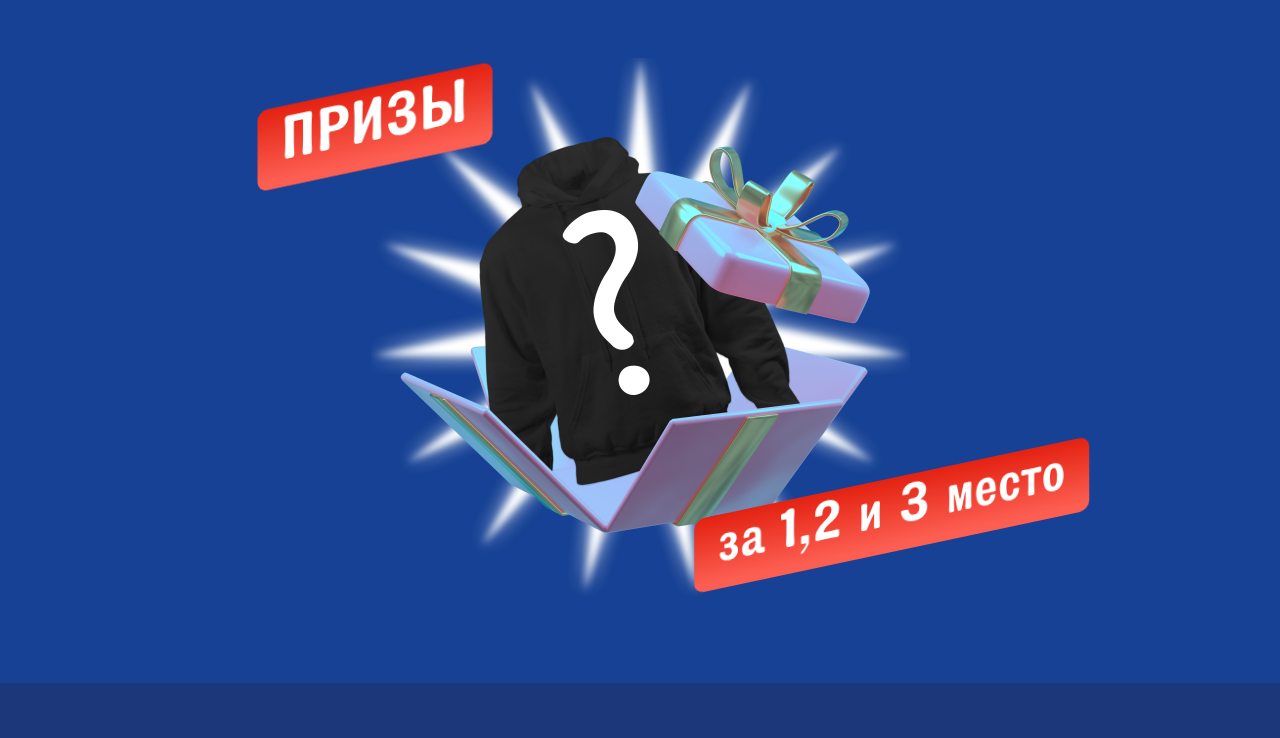
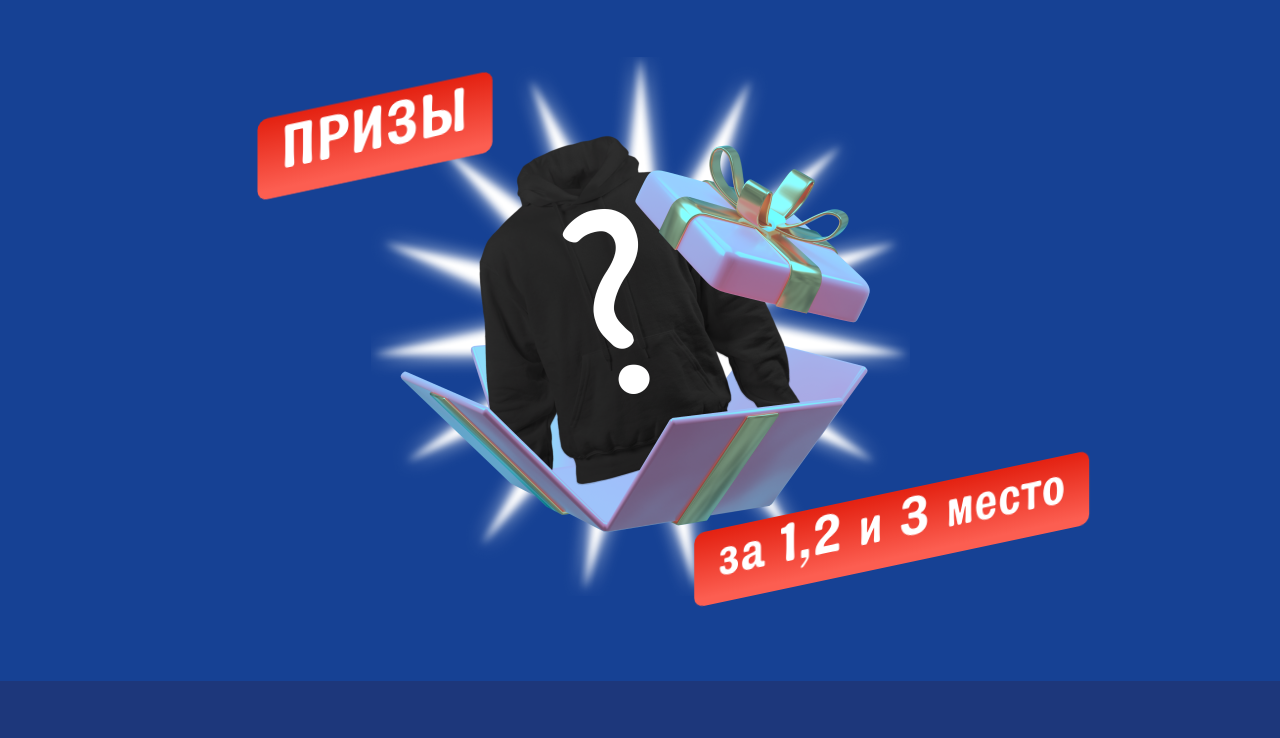
Before and after one commit to Tvisher/hohland, a plain HTML site: page index.html in a window 1280 px wide. Shown: the part 3535-4273 px from the top of the page. Drawn offline with Linux system fonts and the light colour scheme; a web font is replaced by a local one.

Commit message:
add some fix

```diff
--- a/css/main.scss
+++ b/css/main.scss
@@ -668,11 +668,14 @@ body {
 
 .contest__bann {
   width: 539px;
-  padding-top: 51.5%;
+  padding-top: 539px;
   height: 0px;
   position: relative;
   margin: auto;
   .contest__bann-image {
+    display: flex;
+    flex-direction: column;
+    justify-content: center;
     position: absolute;
     left: 0;
     top: 0;
@@ -687,7 +690,7 @@ body {
   .contest__bann-title {
     position: absolute;
     left: -90px;
-    top: 36px;
+    top: 45px;
     color: #fff;
     font-family: TT Marxiana;
     font-size: 61px;
@@ -698,13 +701,11 @@ body {
     text-transform: uppercase;
     transform: skewY(-12deg);
 
-    div {
+    .title-inner {
       position: relative;
-      z-index: 2;
-    }
       &::before {
         border-radius: 10px;
-      z-index: 1;
+        z-index: -1;
         content: "";
         position: absolute;
         left: 50%;
@@ -714,15 +715,19 @@ body {
         height: calc(100% + 20px);
         background: linear-gradient(180deg, #e42313 2.25%, #fc5e51 89.96%);
       }
+    }
+
     &._sec {
       left: inherit;
       top: inherit;
       right: -156px;
-      bottom: 61px;
+      bottom: 45px;
       font-size: 54px;
       text-transform: none;
+      .title-inner {
         &::before {
           top: 60%;
+        }
       }
     }
   }
@@ -2474,7 +2479,7 @@ body {
     font-size: 32px;
     bottom: -30px;
   }
-  .contest__bann .contest__bann-title::before {
+  .contest__bann .contest__bann-title .title-inner::before {
     top: 50% !important;
     height: 120%;
   }
--- a/index.html
+++ b/index.html
@@ -320,15 +320,22 @@
                             </div>
                         </div>
                     </div>
-                    <div class="contest__bann" data-aos="zoom-in">
-                        <div class="contest__bann-image">
-                            <img src="./img/priz.png" alt="">
+                    <div class="contest__bann">
+                        <div class="contest__bann-image" data-aos="zoom-in">
+                            <div data-id="paralax-block">
+                                <div class="contest__paralax-wrapper" data-depth="-0.02">
+                                    <div class="contest__paralax-container" data-aos="zoom-in">
+                                        <img src="./img/priz.png" alt="">
+                                    </div>
+                                </div>
+                            </div>
                         </div>
                         <div class="contest__bann-title">
-                            <div>Призы</div>
+                            <div class="title-inner" data-aos="fade-down-left">Призы</div>
                         </div>
                         <div class="contest__bann-title _sec">
-                            <div>за 1,2 и 3 место</div>
+                            <div class="title-inner" data-aos="fade-up-right" data-aos-delay="200">за 1,2 и 3 место
+                            </div>
                         </div>
                     </div>
                 </div>
```
Also changed, not shown: css/main.css, 1 other file. Lines whose indentation alone changed are shown as unchanged.
